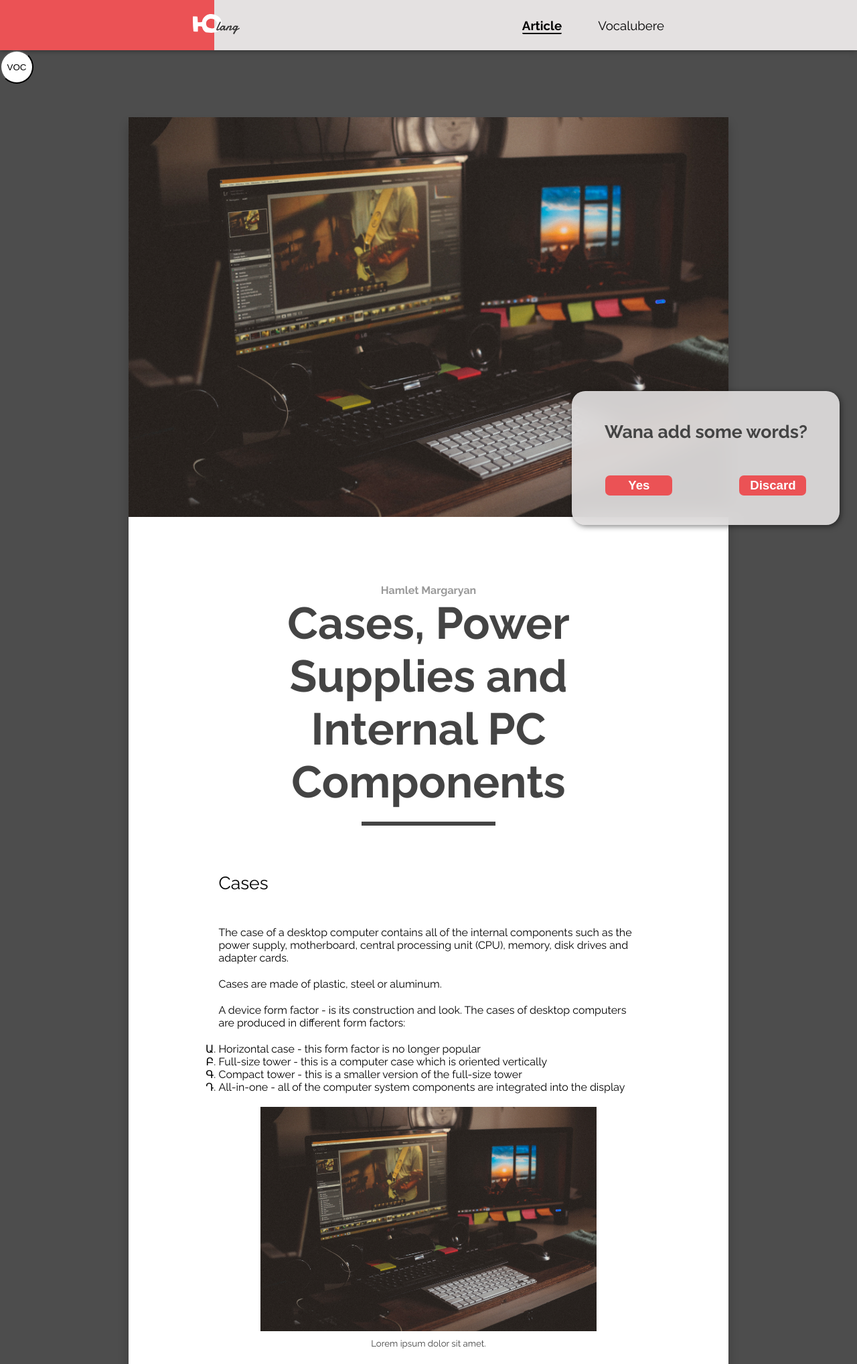
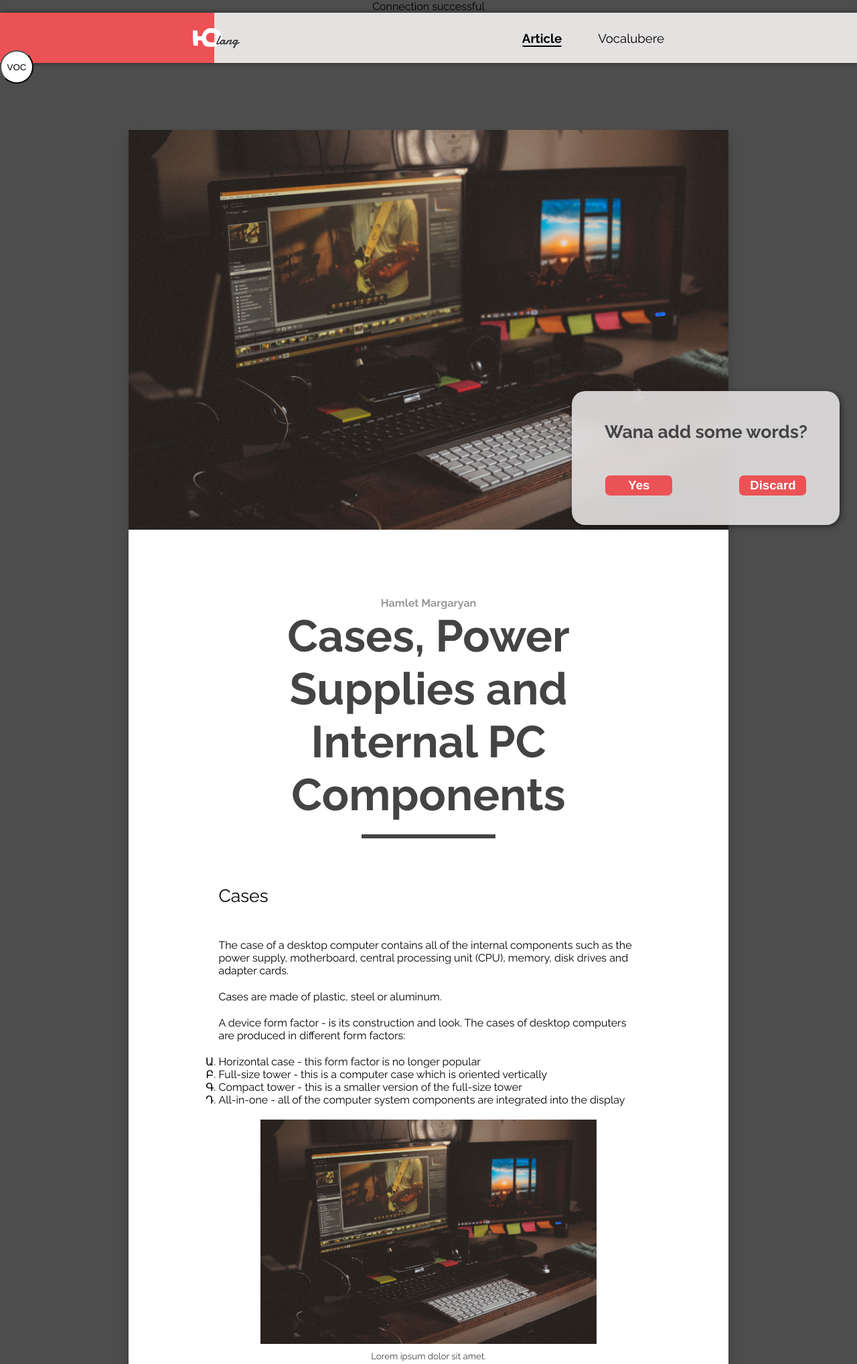
Before and after one commit to MrMargaryan/Youlang-articles, a PHP site: page / in a window 1280 px wide. Shown: the top 2037 px of the page at 67% size. Run offline with PHP 8.4, Linux system fonts and the light colour scheme; some web fonts are replaced.

Commit message:
connection.php

```diff
--- a/site/index.php
+++ b/site/index.php
@@ -1,3 +1,7 @@
+<?php
+   include( 'connection.php' );
+?>
+
 <!DOCTYPE html>
 <html lang="en">
 <head>
```
